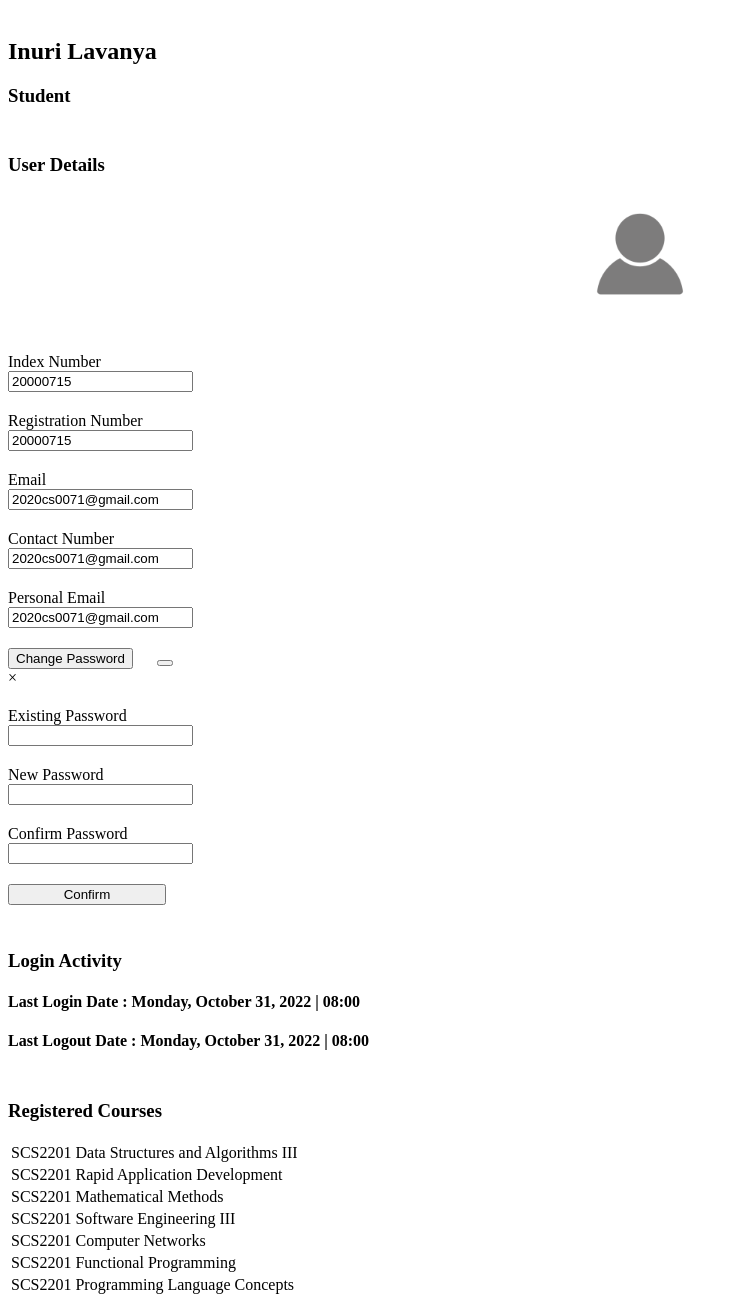
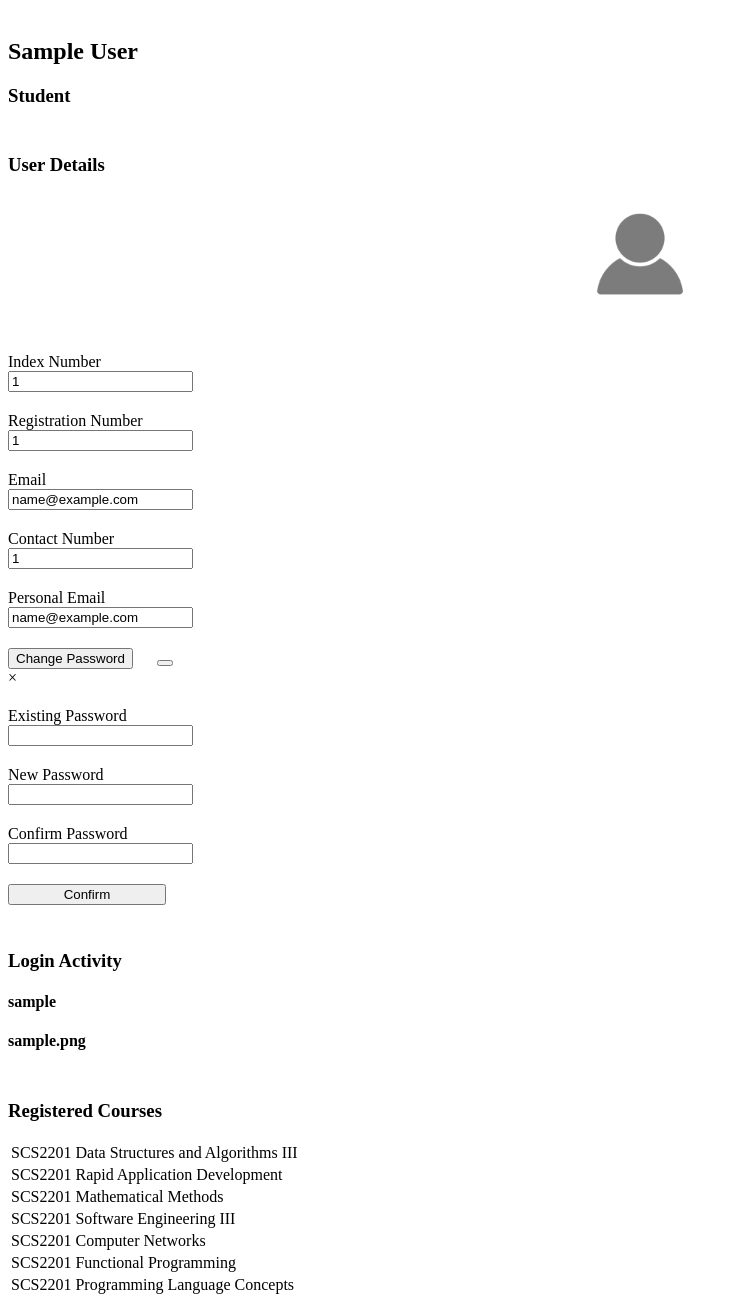
Before and after one commit to Fusion-0-1/lambda-learn, a PHP site: template views/profile.php in a window 1280 px wide. Shown: the whole page, without its empty margins (0-738 px from the left). Run offline with PHP 8.4, Linux system fonts and the light colour scheme; the template is opened without the code that fills it: most values are stand-ins (such as "Sample title", 1, 10 or a date in 2020).

Commit message:
Add profile view

```diff
--- a/views/profile.php
+++ b/views/profile.php
@@ -1,8 +1,9 @@
 <link rel="stylesheet" href="css/profile.css">
+
 <div class="border main-container v-center flex-gap">
     <div class="flex h-center v-center">
         <div>
-            <h2 class="text-center">Inuri Lavanya</h2>
+            <h2 class="text-center"><?php echo $firstName." ".$lastName ?></h2>
             <h3 class="text-center text-normal line-height">Student</h3>
         </div>
         <div>
@@ -22,21 +23,23 @@
             <div class="margin-top">
                 <label class="margin-top">Index Number</label> <br>
                 <div class="flex">
-                    <input type="text" value="20000715" class="input text-right width-full"><br>
+<!--                    TODO: Hide index number field for other users-->
+                    <input type="text" value="<?php echo $indexNo?>" class="input text-right width-full"><br>
                 </div>
             </div>
+
 
             <div class="margin-top">
                 <label class="margin-top">Registration Number</label><br>
                 <div class="flex">
-                    <input type="text" value="20000715" class="input text-right width-full"><br>
+                    <input type="text" value="<?php echo $regNo?>" class="input text-right width-full"><br>
                 </div>
             </div>
 
             <div class="margin-top">
                 <label class="margin-top">Email</label><br>
                 <div class="flex">
-                    <input type="text" value="2020cs0071@gmail.com" class="input text-right width-full">
+                    <input type="text" value="<?php echo $email?>" class="input text-right width-full">
                     <!--                        <button class="edit-btn edit-btn-icon"><i class="fa-solid fa-pen"></i></button><br>-->
                 </div>
             </div>
@@ -44,7 +47,7 @@
             <div class="margin-top">
                 <label class="margin-top">Contact Number</label><br>
                 <div class="flex">
-                    <input type="text" value="2020cs0071@gmail.com" class="input text-right width-full">
+                    <input type="text" value="<?php echo $contactNo?>" class="input text-right width-full">
                     <!--                        <button class="edit-btn edit-btn-icon"><i class="fa-solid fa-pen"></i></button><br>-->
                 </div>
             </div>
@@ -52,7 +55,7 @@
             <div class="margin-top">
                 <label class="margin-top">Personal Email</label><br>
                 <div class="flex">
-                    <input type="text" value="2020cs0071@gmail.com" class="input text-right width-full">
+                    <input type="text" value="<?php echo $personalEmail?>" class="input text-right width-full">
                     <!--                        <button class="edit-btn edit-btn-icon"><i class="fa-solid fa-pen"></i></button><br>-->
                 </div>
             </div>
@@ -87,8 +90,8 @@
             <div class="border main-container flex-gap">
                 <!--Login Activity-->
                 <h3>Login Activity</h3>
-                <h4 class="text-normal text-center">Last Login Date : Monday, October 31, 2022  |  08:00</h4>
-                <h4 class="text-normal text-center">Last Logout Date : Monday, October 31, 2022  |  08:00</h4>
+                <h4 class="text-normal text-center"><?php echo $lastLogin?></h4>
+                <h4 class="text-normal text-center"><?php echo $lastLogout?></h4>
             </div>
             <div class="border main-container flex-gap">
                 <!--Registered Courses-->
```
